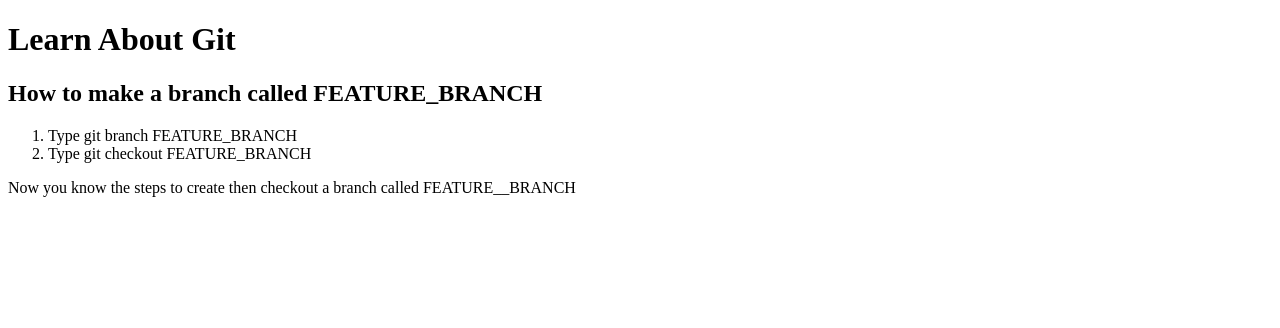
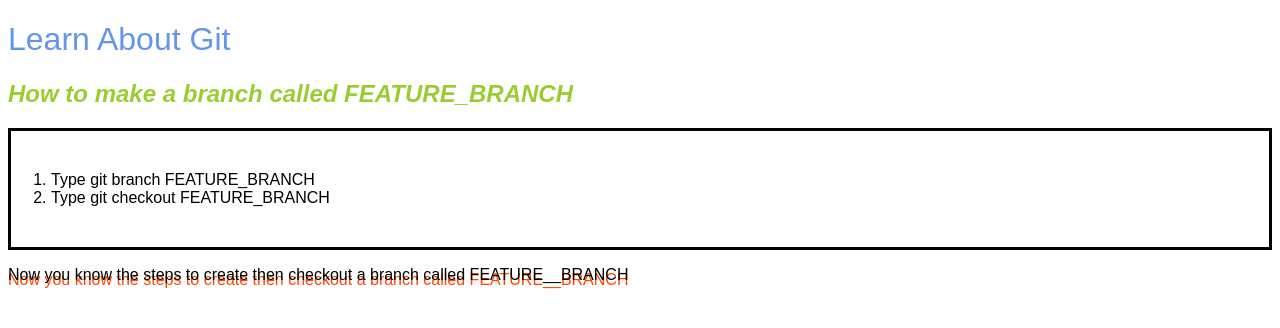
Before and after one commit to Kfortney1/My-First-Repo-Project, a plain HTML site: page Learn about Git.html in a window 1280 px wide. Drawn offline with Linux system fonts and the light colour scheme.

Commit message:
Added CSS

```diff
--- a/Learn about Git.html
+++ b/Learn about Git.html
@@ -1,7 +1,7 @@
 <!doctype HTML>
 <html>
     <head>
-
+        <link href="Style.css" rel="stylesheet">
     </head>
     <body>
         <h1> Learn About Git</h1>
@@ -11,6 +11,5 @@
             <li> Type git checkout FEATURE_BRANCH</li>
         </ol>
             <p> Now you know the steps to create then checkout a branch called FEATURE__BRANCH</p>
-
-    </body>
+        </body>
 </html>
--- /dev/null
+++ b/Style.css
@@ -0,0 +1,18 @@
+h1{
+    font-weight: normal;
+    color: cornflowerblue;
+}
+body{ font-family: sans-serif;
+}
+h2{
+    font-weight: bold;
+    color: yellowgreen;
+    font-style: italic;
+}
+ol{
+    border: 3px solid black;
+    padding: 40px;
+}
+p{
+    text-shadow: 0px 5px orangered;
+}
```
